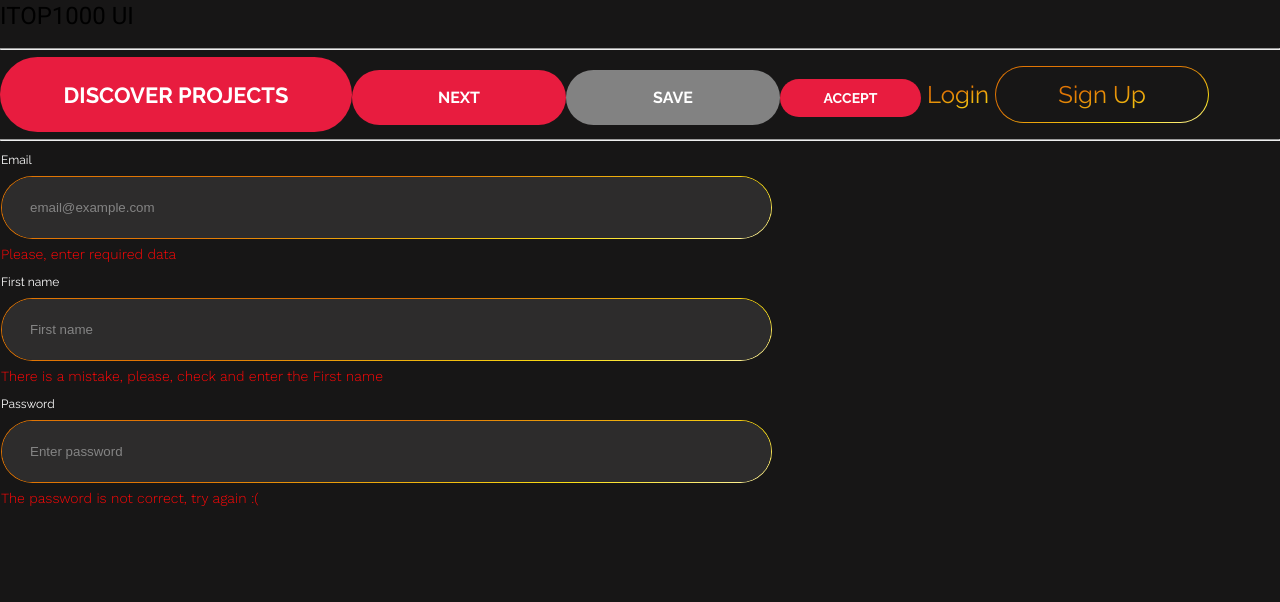
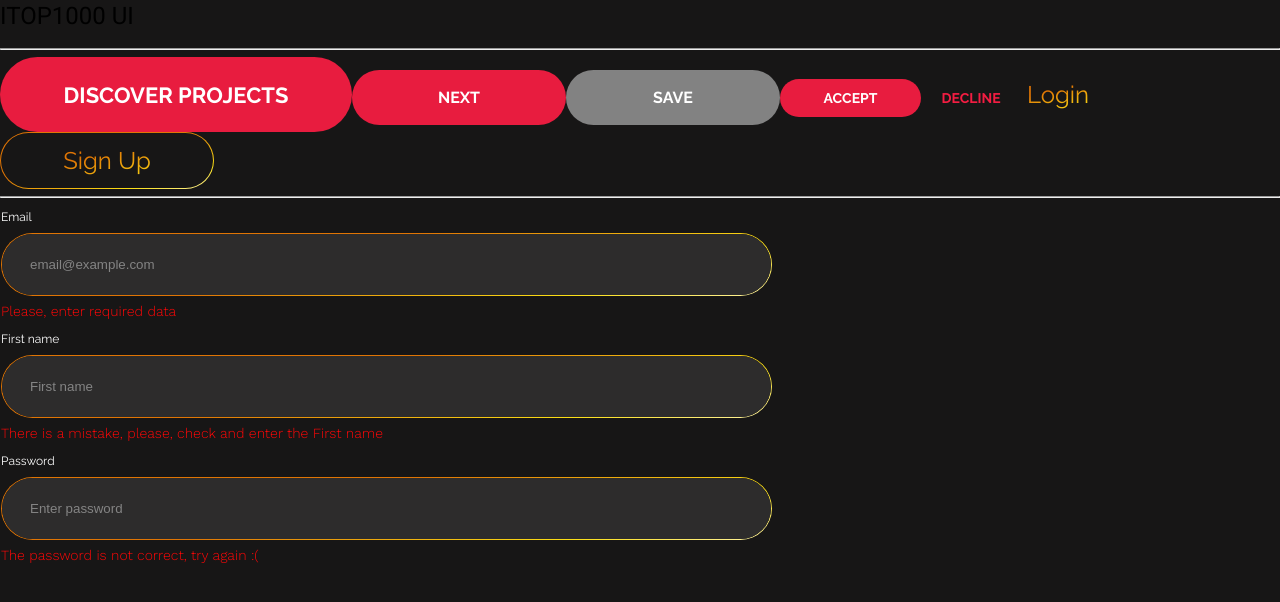
Before and after one commit to tergog/itop1000-front-2.0, an Angular app: page / in a window 1280 px wide. Shown: the top 602 px of the page. Built offline with nearby package versions, Linux system fonts and the light colour scheme.

Commit message:
added small-empty button

```diff
--- a/src/app/app.component.html
+++ b/src/app/app.component.html
@@ -6,6 +6,7 @@
 <app-button [buttonParameters]="objButtonParameters.medium"></app-button>
 <app-button [buttonParameters]="objButtonParameters.disable"></app-button>
 <app-button [buttonParameters]="objButtonParameters.small"></app-button>
+<app-button [buttonParameters]="objButtonParameters.smallEmpty"></app-button>
 <app-button [buttonParameters]="objButtonParameters.login"></app-button>
 <app-button [buttonParameters]="objButtonParameters.signUp"></app-button>
 <hr>
--- a/src/app/app.component.ts
+++ b/src/app/app.component.ts
@@ -38,12 +38,6 @@ export class AppComponent {
       type: '',
       label: 'Textarea',
       error: ''
-    },
-    search: {
-      placeholder: '',
-      type: 'text',
-      label: 'Search',
-      error: ''
     }
   };
 
@@ -72,6 +66,12 @@ export class AppComponent {
       view: 'small',
       disabled: false
     },
+    smallEmpty: {
+      text: 'Decline',
+      type: '',
+      view: 'small-empty',
+      disabled: false
+    },
     login: {
       text: 'Login',
       type: '',
--- a/src/app/shared/custom-ui/button/button.enums.ts
+++ b/src/app/shared/custom-ui/button/button.enums.ts
@@ -3,5 +3,6 @@ export enum EButtonView {
   Medium = 'medium',
   Small = 'small',
   Login = 'login',
-  SignUp = 'sign-up'
+  SignUp = 'sign-up',
+  SmallEmpty = 'small-empty'
 }
--- a/src/app/shared/custom-ui/button/component/button.component.html
+++ b/src/app/shared/custom-ui/button/component/button.component.html
@@ -16,6 +16,13 @@
         [type]="_buttonParameters.type"
         [disabled]="_buttonParameters.disabled"
         class="btn btn__small">
+  {{ _buttonParameters.text }}
+</button>
+
+<button *ngIf="_buttonParameters.view === EButtonView.SmallEmpty"
+        [type]="_buttonParameters.type"
+        [disabled]="_buttonParameters.disabled"
+        class="btn btn__small-empty">
   {{ _buttonParameters.text }}
 </button>
 
--- a/src/app/shared/custom-ui/button/component/button.component.scss
+++ b/src/app/shared/custom-ui/button/component/button.component.scss
@@ -15,11 +15,24 @@ button.btn {
     border: none;
     border-radius: 50px;
   }
+  &__small{
+    font-size: 14px;
+  }
+  &__small-empty{
+    text-transform: uppercase;
+    background: transparent;
+    color: $buttonEmptyColor;
+    border: none;
+    font-size: 14px;
+  }
 
   &__big:hover,
   &__medium:hover,
   &__small:hover {
     background: $buttonHoverBackground;
+  }
+  &__small-empty:hover{
+    color: $buttonEmptyHoverColor;
   }
 
   &__big[disabled],
@@ -39,6 +52,10 @@ button.btn {
 
   &__small {
     @include setButtonSize(141px, 38px, 14px);
+  }
+
+  &__small-empty {
+    @include setButtonSize(100px, 38px, 14px);
   }
 
   // button (login, sign up)
@@ -65,29 +82,32 @@ button.btn {
 }
 
 // link
-a.link{
+a.link {
   box-sizing: border-box;
   text-decoration: none;
-  &__sign-up,&__login{
+
+  &__sign-up, &__login {
     display: inline-flex;
     justify-content: center;
     align-items: center;
   }
-  &__sign-up{
+
+  &__sign-up {
     max-width: 214px;
-    background:
-      linear-gradient($pageBackground,$pageBackground) padding-box,
-      $borderGradient border-box;
+    background: linear-gradient($pageBackground, $pageBackground) padding-box,
+    $borderGradient border-box;
     border: 1px solid transparent;
     border-radius: 50px;
   }
-  &__sign-up:hover{
+
+  &__sign-up:hover {
     border-width: 4px;
   }
-  &__login:hover{
+
+  &__login:hover {
     display: inline;
     text-decoration: none;
-    background-image: linear-gradient(transparent, transparent),linear-gradient(transparent, transparent),$textGradient;
+    background-image: linear-gradient(transparent, transparent), linear-gradient(transparent, transparent), $textGradient;
     background-repeat: no-repeat;
     background-position: 120%, 122%, 0 130%;
     background-size: 100% 6px;
--- a/src/app/shared/custom-ui/input/input.enums.ts
+++ b/src/app/shared/custom-ui/input/input.enums.ts
@@ -3,6 +3,5 @@ export enum EInputElementType {
   Text = 'text',
   TextArea = 'textarea',
   Date = 'date',
-  Search = 'search',
   Password = 'password'
 }
--- a/src/assets/scss/variables.scss
+++ b/src/assets/scss/variables.scss
@@ -9,11 +9,12 @@ $fontError: 'Work Sans', sans-serif;;
 
 $pageBackground: #171616;
 
-
 // Buttons
 $buttonColor: #FFFFFF;
+$buttonEmptyColor: #F31D42;
 $buttonBackground: #E81C3F;
 $buttonHoverBackground: #B91C37;
+$buttonEmptyHoverColor: #B91C37;
 $buttonDisabledBackground: #828282;
 
 // Link Buttons
```
